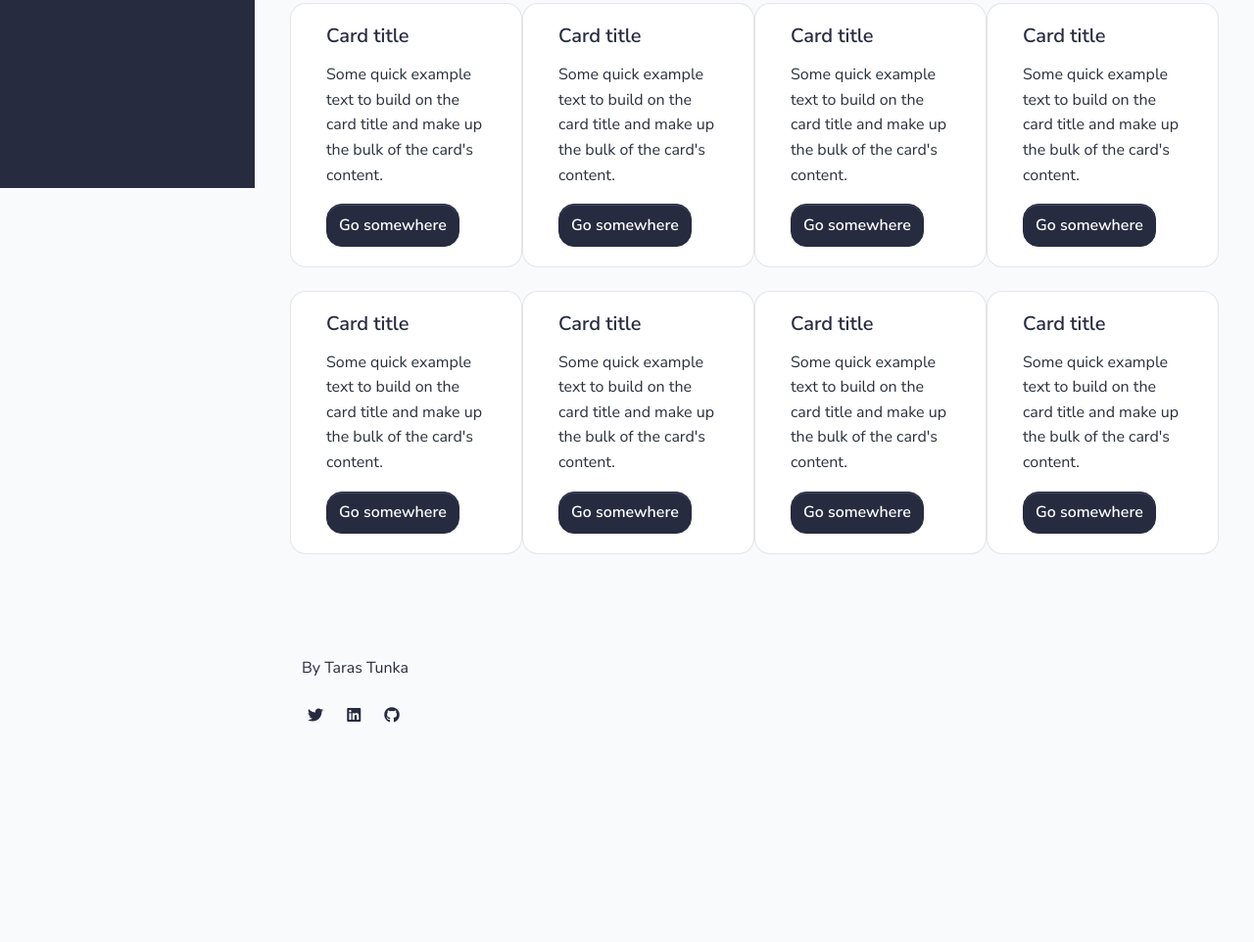
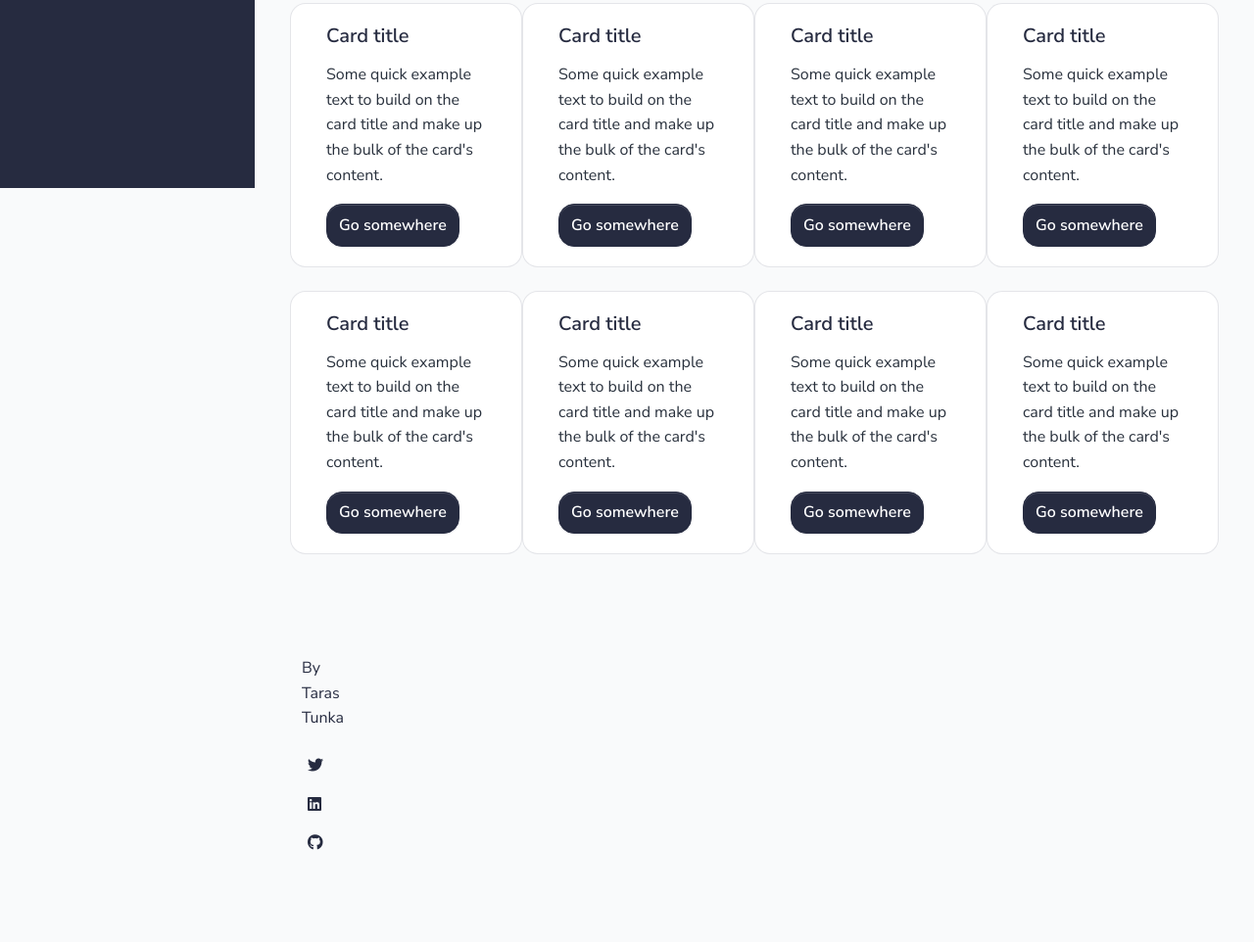
Before and after one commit to muclaud/muclaud.github.io, a plain HTML site: page index.html in a window 1280 px wide. Shown: the part 608-1570 px from the top of the page at 98% size. Before the commit the page ends 1439 px from the top, so only its background shows below. Drawn offline with Linux system fonts and the light colour scheme.

Commit message:
Update index.html

```diff
--- a/index.html
+++ b/index.html
@@ -228,7 +228,7 @@
    <div class="footer py-6 text-dark">
     <div class="container">
       <div class="row">
-          <div class="col-md-4">
+          <div class="col-1">
                 <p>By Taras Tunka</p>
                 <ul class="social-buttons mb-5 mb-lg-0">
                     <li>
```
